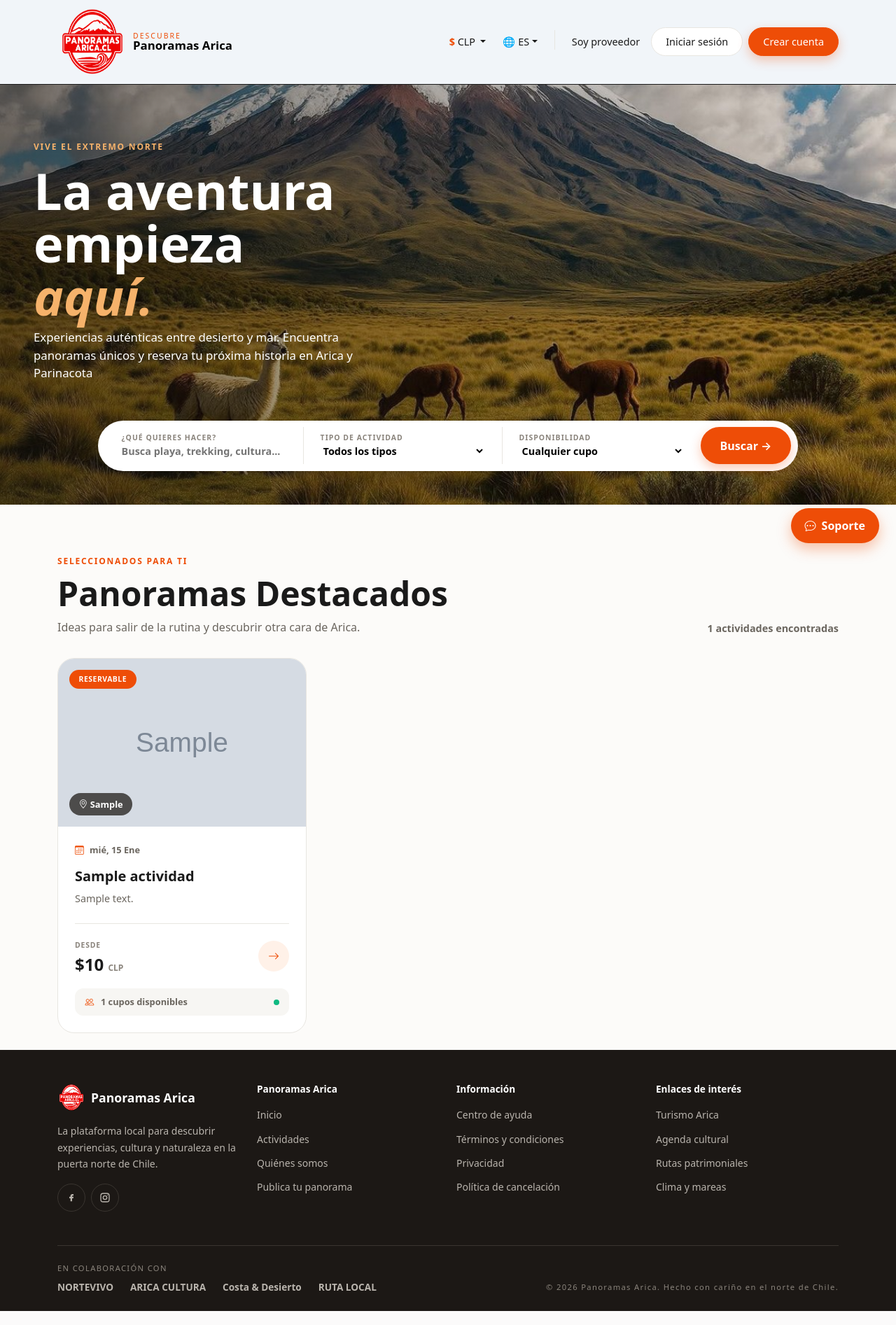
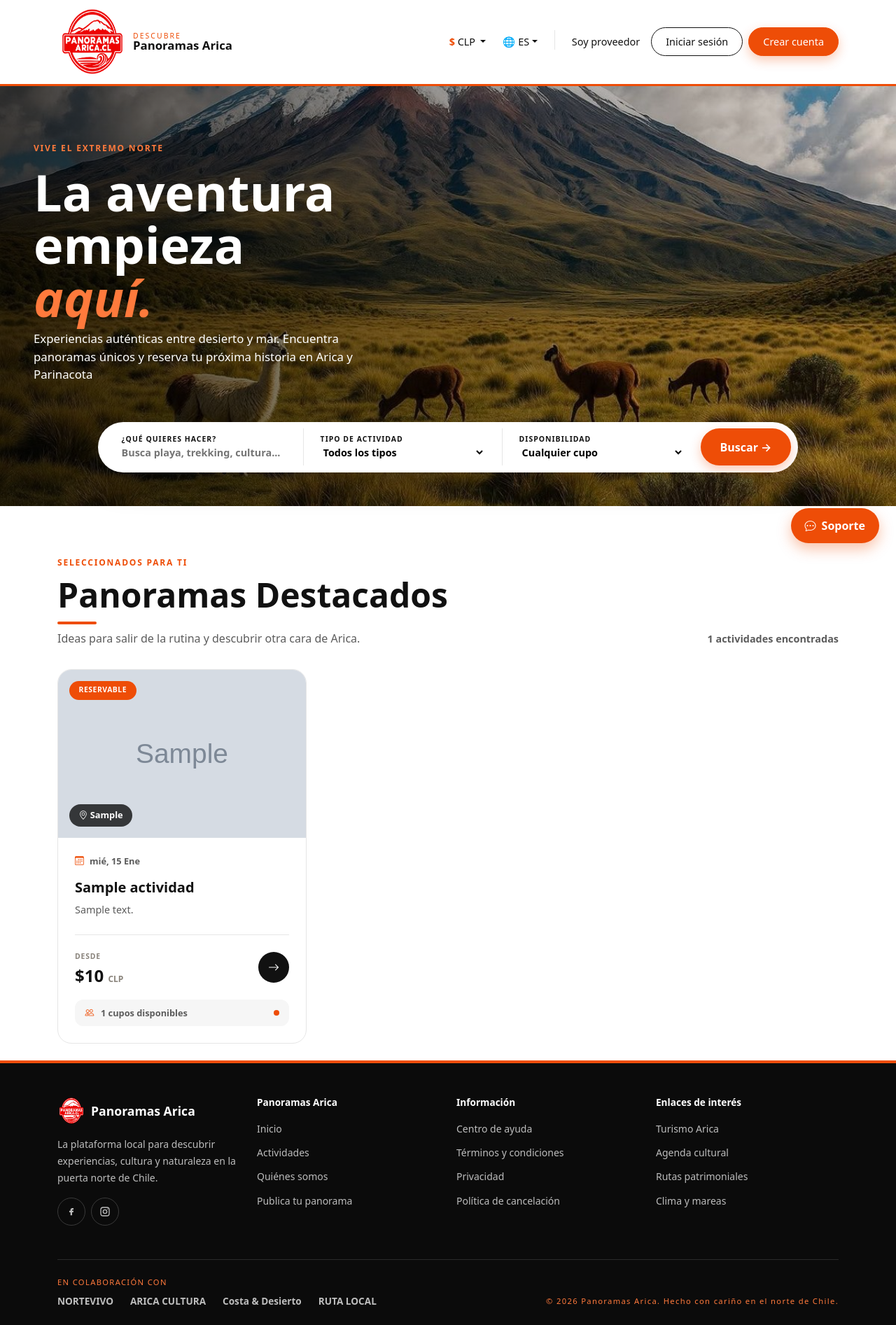
Before and after one commit to NightSS-01/Panoramas_Arica, a Django app: page / in a window 1280 px wide. Shown: the whole page at 70% size. Run offline with Django 5.2, Linux system fonts and the light colour scheme; tables that the repository leaves empty hold one stand-in row (values such as "Sample post"); grey boxes marked "Sample" are stand-in pictures; parts of the project's set-up code (start-up, migrations or seed data) failed here and were passed over.

Commit message:
style: aplica tema visual naranja y negro

```diff
--- a/Panoramas_Arica/actividades/templates/actividades/proveedor_base.html
+++ b/Panoramas_Arica/actividades/templates/actividades/proveedor_base.html
@@ -8,6 +8,7 @@
   <link href="https://cdn.jsdelivr.net/npm/bootstrap@5.3.3/dist/css/bootstrap.min.css" rel="stylesheet">
   <link rel="stylesheet" href="{% static 'css/style.css' %}">
   <link rel="stylesheet" href="{% static 'actividades/proveedor.css' %}">
+  <link rel="stylesheet" href="{% static 'css/tema.css' %}">
 </head>
 <body class="proveedor-body">
   <header class="proveedor-header">
--- /dev/null
+++ b/Panoramas_Arica/core/static/css/tema.css
@@ -0,0 +1,460 @@
+/* =========================================================
+   TEMA VISUAL · Panoramas Arica
+   Naranja = principal · Negro = secundario · Blanco = fondos
+
+   Esta hoja se carga AL FINAL de las demás, así que solo
+   redefine colores y detalles visuales. No cambia la lógica.
+   Para volver al diseño anterior basta quitar sus 3 <link>.
+   ========================================================= */
+
+/* ---------- 1. Paleta (cambia aquí y se actualiza todo) ---------- */
+:root {
+  --tema-naranja: #ee4d07;
+  --tema-naranja-oscuro: #c93d00;
+  --tema-naranja-claro: #ff7a3c;   /* para textos sobre fondo oscuro */
+  --tema-naranja-suave: #fff1e8;
+  --tema-negro: #111111;
+  --tema-negro-profundo: #0b0b0b;
+  --tema-blanco: #ffffff;
+  --tema-gris: #5c5c5c;
+  --tema-gris-claro: #8a8a8a;
+  --tema-borde: #e6e6e6;
+  --tema-fondo-suave: #f6f6f6;     /* fondo de paneles, para que se vean las tarjetas blancas */
+
+  /* Variables que ya usan las otras hojas de estilo */
+  --color-acento: var(--tema-naranja);
+  --color-fondo: var(--tema-blanco);
+  --color-borde: var(--tema-borde);
+  --color-texto: var(--tema-negro);
+
+  --naranja: var(--tema-naranja);
+  --negro: var(--tema-negro-profundo);
+  --fondo: var(--tema-fondo-suave);
+  --borde: var(--tema-borde);
+  --texto: var(--tema-negro);
+  --texto-suave: var(--tema-gris);
+
+  --prov-naranja: var(--tema-naranja);
+  --prov-naranja-osc: var(--tema-naranja-oscuro);
+}
+
+/* ---------- 2. Base ---------- */
+body {
+  background: var(--tema-blanco);
+  color: var(--tema-negro);
+}
+
+::selection {
+  background: var(--tema-naranja);
+  color: #fff;
+}
+
+.form-control:focus,
+.form-select:focus {
+  border-color: var(--tema-naranja);
+  box-shadow: 0 0 0 0.2rem rgba(238, 77, 7, 0.18);
+}
+
+/* ---------- 3. Botones ---------- */
+/* Principal: naranja, y negro al pasar el mouse */
+.btn-accent,
+.buscador__boton,
+.panel__boton,
+.soporte__boton,
+.btn-naranja,
+.btn-panel--acento,
+.prov-boton {
+  background: var(--tema-naranja);
+  border-color: var(--tema-naranja);
+  color: #fff;
+  transition: background 0.2s ease, border-color 0.2s ease, transform 0.2s ease;
+}
+
+.btn-accent:hover,
+.buscador__boton:hover,
+.panel__boton:hover,
+.soporte__boton:hover,
+.btn-naranja:hover,
+.btn-panel--acento:hover,
+.prov-boton:hover {
+  background: var(--tema-negro);
+  border-color: var(--tema-negro);
+  color: #fff;
+  transform: translateY(-1px);
+}
+
+/* Secundario: contorno negro, relleno negro al pasar el mouse */
+.btn-outline-pill,
+.btn-linea,
+.btn-panel--claro,
+.btn-fila:not(.btn-fila--peligro):not(.btn-fila--gris) {
+  background: var(--tema-blanco);
+  border: 1.5px solid var(--tema-negro);
+  color: var(--tema-negro);
+  transition: background 0.2s ease, color 0.2s ease;
+}
+
+.btn-outline-pill:hover,
+.btn-linea:hover,
+.btn-panel--claro:hover,
+.btn-fila:not(.btn-fila--peligro):not(.btn-fila--gris):hover {
+  background: var(--tema-negro);
+  color: #fff;
+}
+
+/* ---------- 4. Barra de navegación ---------- */
+.app-navbar {
+  background: var(--tema-blanco);
+  border-bottom: 3px solid var(--tema-naranja);
+}
+
+.brand-name {
+  color: var(--tema-negro);
+}
+
+.app-navbar .nav-link {
+  color: var(--tema-negro);
+  font-weight: 500;
+  transition: color 0.2s ease;
+}
+
+.app-navbar .nav-link:hover {
+  color: var(--tema-naranja);
+}
+
+/* ---------- 5. Portada (hero) y buscador ---------- */
+.hero {
+  background:
+    linear-gradient(90deg, rgba(0, 0, 0, 0.72) 0%, rgba(0, 0, 0, 0.35) 55%, rgba(0, 0, 0, 0.1) 100%),
+    url('image/imagen_hero.jpg') bottom / cover no-repeat;
+}
+
+.hero__etiqueta,
+.hero__acento {
+  color: var(--tema-naranja-claro);
+}
+
+.buscador {
+  background: var(--tema-blanco);
+  box-shadow: 0 18px 40px rgba(0, 0, 0, 0.28);
+}
+
+.buscador__etiqueta {
+  color: var(--tema-negro);
+  font-weight: 700;
+}
+
+.buscador__campo {
+  border-color: var(--tema-borde);
+}
+
+/* ---------- 6. Listado de panoramas y tarjetas ---------- */
+.panoramas__etiqueta {
+  color: var(--tema-naranja);
+  font-weight: 700;
+}
+
+.panoramas__titulo {
+  color: var(--tema-negro);
+}
+
+.panoramas__titulo::after {
+  content: "";
+  display: block;
+  width: 56px;
+  height: 4px;
+  margin-top: 0.6rem;
+  border-radius: 2px;
+  background: var(--tema-naranja);
+}
+
+.panoramas__subtitulo,
+.panoramas__contador {
+  color: var(--tema-gris);
+}
+
+.tarjeta {
+  background: var(--tema-blanco);
+  border: 1px solid var(--tema-borde);
+  border-radius: 20px;
+  transition: transform 0.25s ease, box-shadow 0.25s ease, border-color 0.25s ease;
+}
+
+.tarjeta:hover {
+  transform: translateY(-4px);
+  border-color: var(--tema-naranja);
+  box-shadow: 0 14px 30px rgba(0, 0, 0, 0.12);
+}
+
+.tarjeta__badge {
+  background: var(--tema-naranja);
+  color: #fff;
+}
+
+.tarjeta__badge--claro {
+  background: var(--tema-blanco);
+  color: var(--tema-negro);
+}
+
+.tarjeta__lugar {
+  background: rgba(0, 0, 0, 0.75);
+}
+
+.tarjeta__titulo,
+.tarjeta__precio {
+  color: var(--tema-negro);
+}
+
+.tarjeta__meta,
+.tarjeta__texto {
+  color: var(--tema-gris);
+}
+
+.tarjeta__meta i,
+.tarjeta__cupos i {
+  color: var(--tema-naranja);
+}
+
+.tarjeta__flecha {
+  background: var(--tema-negro);
+  color: #fff;
+  transition: background 0.2s ease;
+}
+
+.tarjeta__flecha:hover {
+  background: var(--tema-naranja);
+  color: #fff;
+}
+
+.tarjeta__cupos {
+  background: var(--tema-fondo-suave);
+  color: var(--tema-gris);
+}
+
+.tarjeta__punto {
+  background: var(--tema-naranja);
+}
+
+/* ---------- 7. Detalle de la actividad ---------- */
+.detalle__volver,
+.detalle__lugar,
+.detalle__texto {
+  color: var(--tema-gris);
+}
+
+.detalle__volver:hover {
+  color: var(--tema-naranja);
+}
+
+.detalle__titulo {
+  color: var(--tema-negro);
+}
+
+.detalle__etiqueta {
+  color: var(--tema-naranja);
+}
+
+.detalle__precio-caja {
+  border-color: var(--tema-borde);
+}
+
+.detalle__check {
+  background: var(--tema-naranja-suave);
+  color: var(--tema-naranja);
+}
+
+.detalle__recomendacion {
+  background: var(--tema-negro-profundo);
+  color: #fff;
+}
+
+.detalle__recomendacion-etiqueta {
+  color: var(--tema-naranja-claro);
+}
+
+.galeria__principal,
+.galeria__mini {
+  border-radius: 20px;
+}
+
+/* Tarjeta lateral con fecha, cupos y botón de reservar.
+   Se limita a "aside" porque el panel de administrador usa otra clase .panel */
+aside.col-lg-4 > .panel {
+  border-color: var(--tema-borde);
+  border-top: 4px solid var(--tema-naranja);
+  box-shadow: 0 12px 30px rgba(0, 0, 0, 0.08);
+}
+
+.panel__titulo {
+  color: var(--tema-naranja);
+}
+
+.panel__icono {
+  background: var(--tema-naranja-suave);
+  color: var(--tema-naranja);
+}
+
+.panel__lista small,
+.panel__total small,
+.panel__nota {
+  color: var(--tema-gris-claro);
+}
+
+/* ---------- 8. Reservas (tarjetas de Bootstrap) ---------- */
+main .card {
+  box-shadow: 0 0 0 1px var(--tema-borde), 0 10px 30px rgba(0, 0, 0, 0.06) !important;
+}
+
+/* ---------- 9. Ayuda / soporte ---------- */
+.soporte__contenido {
+  border-color: var(--tema-borde);
+  box-shadow: 0 16px 40px rgba(0, 0, 0, 0.14);
+}
+
+.soporte__etiqueta {
+  color: var(--tema-naranja);
+}
+
+/* ---------- 10. Pie de página ---------- */
+.app-footer {
+  background: var(--tema-negro-profundo);
+  color: #bdbdbd;
+  border-top: 4px solid var(--tema-naranja);
+}
+
+.footer-marca,
+.footer-titulo {
+  color: #fff;
+}
+
+.footer-kicker {
+  color: var(--tema-naranja-claro);
+}
+
+.footer-lista a,
+.footer-colaboradores {
+  color: #bdbdbd;
+}
+
+.footer-lista a:hover {
+  color: var(--tema-naranja-claro);
+}
+
+.footer-social {
+  border-color: #3a3a3a;
+  color: #bdbdbd;
+  transition: background 0.2s ease, border-color 0.2s ease;
+}
+
+.footer-social:hover {
+  background: var(--tema-naranja);
+  border-color: var(--tema-naranja);
+  color: #fff;
+}
+
+.footer-linea {
+  border-color: #2b2b2b;
+}
+
+/* ---------- 11. Inicio de sesión y registro ---------- */
+.auth-card {
+  border-color: var(--tema-borde);
+  box-shadow: 0 20px 50px rgba(0, 0, 0, 0.1);
+}
+
+.auth-kicker,
+.auth-enlace {
+  color: var(--tema-naranja);
+}
+
+.auth-enlace:hover {
+  color: var(--tema-negro);
+}
+
+.auth-kicker-claro {
+  color: var(--tema-naranja-claro);
+}
+
+.auth-check {
+  background: var(--tema-naranja);
+}
+
+.auth-volver {
+  color: var(--tema-gris);
+}
+
+.auth-separador {
+  color: var(--tema-gris-claro);
+}
+
+.auth-aviso {
+  background: var(--tema-fondo-suave);
+  color: var(--tema-gris);
+}
+
+/* Login de proveedores y administradores */
+body:has(.prov-login) {
+  background-color: var(--tema-blanco);
+}
+
+.prov-card {
+  box-shadow: 0 0 0 1px var(--tema-borde), 0 16px 40px rgba(0, 0, 0, 0.1);
+}
+
+.prov-bajada {
+  color: var(--tema-gris);
+}
+
+/* ---------- 12. Panel de administrador ---------- */
+.panel-encabezado {
+  border-bottom-color: var(--tema-borde);
+}
+
+.panel-tarjeta {
+  border-color: var(--tema-borde);
+  box-shadow: 0 1px 3px rgba(0, 0, 0, 0.05);
+}
+
+.avatar-org {
+  background: var(--tema-naranja-suave);
+  color: var(--tema-naranja-oscuro);
+}
+
+/* ---------- 13. Panel de proveedor ---------- */
+.proveedor-body {
+  background: var(--tema-fondo-suave);
+  color: var(--tema-negro);
+}
+
+.proveedor-avatar {
+  background: var(--tema-negro);
+}
+
+.tarjeta-resumen,
+.lista-card,
+.form-pagina,
+.vista-previa {
+  border-color: var(--tema-borde);
+}
+
+.etiqueta-modalidad {
+  background: var(--tema-naranja-suave);
+  color: var(--tema-naranja-oscuro);
+}
+
+.tabla-reservas__codigo {
+  color: var(--tema-naranja-oscuro);
+}
+
+.panel-tab.active {
+  color: var(--tema-naranja);
+  border-bottom-color: var(--tema-naranja);
+}
+
+.modal-actividad__cuerpo {
+  background: var(--tema-blanco);
+}
+
+.modal-backdrop.show {
+  background: rgba(0, 0, 0, 0.55);
+}
--- a/Panoramas_Arica/core/templates/base.html
+++ b/Panoramas_Arica/core/templates/base.html
@@ -13,6 +13,7 @@
   <link rel="stylesheet" href="{% static 'css/soporte.css' %}">
   {% block estilos %}{% endblock %}
   <link rel="stylesheet" href="{% static 'css/login.css' %}">
+  <link rel="stylesheet" href="{% static 'css/tema.css' %}">
 </head>
 <body class="d-flex flex-column min-vh-100">
   {% block navbar %}
--- a/Panoramas_Arica/cuentas/templates/panel_administrador/base.html
+++ b/Panoramas_Arica/cuentas/templates/panel_administrador/base.html
@@ -9,6 +9,7 @@
   <link href="https://cdn.jsdelivr.net/npm/bootstrap-icons@1.11.3/font/bootstrap-icons.min.css" rel="stylesheet">
   <link href="{% static 'css/panel.css' %}" rel="stylesheet">
   <link href="{% static 'css/proveedores.css' %}" rel="stylesheet">
+  <link href="{% static 'css/tema.css' %}" rel="stylesheet">
 </head>
 <body class="panel">
   <div class="panel-layout">
```
